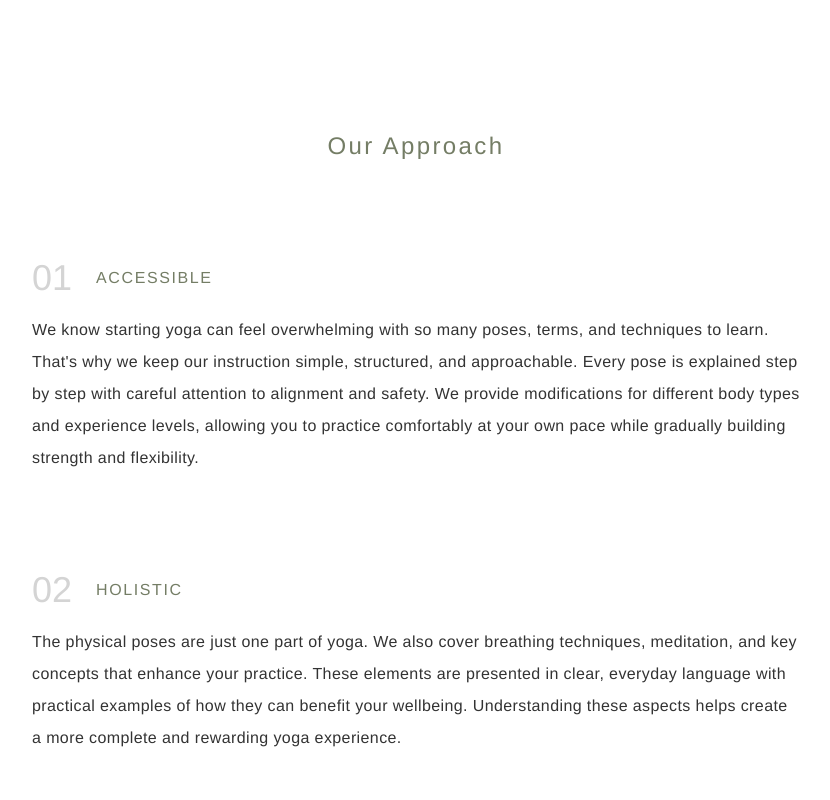
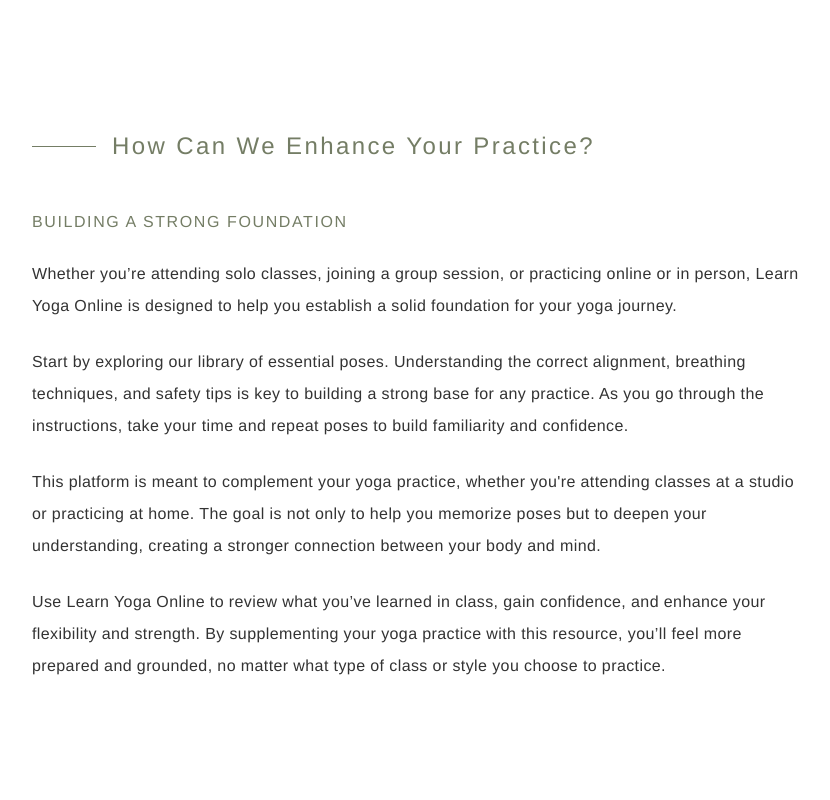
Before and after one commit to samanthacabrera/yoga-library, a React (Vite) app: page / in a window 1280 px wide. Shown: the part 1740-2540 px from the top of the page, without its empty margins (224-1054 px from the left). Built offline with nearby package versions, Linux system fonts and the light colour scheme.

Commit message:
add recommended use section, styled to match rest of homepage

```diff
--- a/src/components/Home.jsx
+++ b/src/components/Home.jsx
@@ -131,6 +131,38 @@
           </p>
           <p>
             It’s a great way to fill in the gaps from your yoga classes, reinforcing what you’ve learned and giving you more confidence in your practice.
+          </p>
+        </div>
+      </motion.div>
+
+      {/* Recommended Use */}
+      <motion.div
+        initial={{ opacity: 0 }}
+        whileInView={{ opacity: 1 }}
+        viewport={{ once: false, amount: 0.1 }}
+        transition={{ duration: 1.5 }}
+        className="container my-20"
+      >
+        <div className="flex items-center mb-12">
+          <div className="w-16 h-px bg-moss"></div>
+          <h2 className="text-lg lg:text-2xl tracking-widest ml-4">How Can We Enhance Your Practice?</h2>
+        </div>
+
+        <h3 className="mb-6">Building a Strong Foundation</h3>
+
+        <div className="space-y-6 text-charcoal tracking-wide leading-loose">
+          <p>
+            Whether you’re attending solo classes, joining a group session, or practicing online or in person, Learn Yoga Online is designed to help you establish a solid foundation for your yoga journey.
+          </p>
+
+          <p>
+            Start by exploring our library of essential poses. Understanding the correct alignment, breathing techniques, and safety tips is key to building a strong base for any practice. As you go through the instructions, take your time and repeat poses to build familiarity and confidence.
+          </p>
+          <p>
+            This platform is meant to complement your yoga practice, whether you're attending classes at a studio or practicing at home. The goal is not only to help you memorize poses but to deepen your understanding, creating a stronger connection between your body and mind.
+          </p>
+          <p>
+            Use Learn Yoga Online to review what you’ve learned in class, gain confidence, and enhance your flexibility and strength. By supplementing your yoga practice with this resource, you’ll feel more prepared and grounded, no matter what type of class or style you choose to practice.
           </p>
         </div>
       </motion.div>
```
